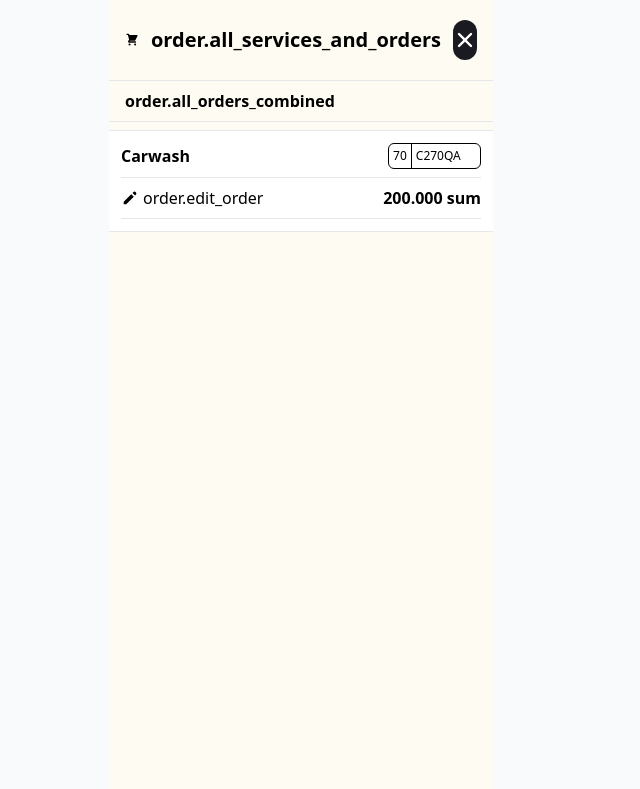
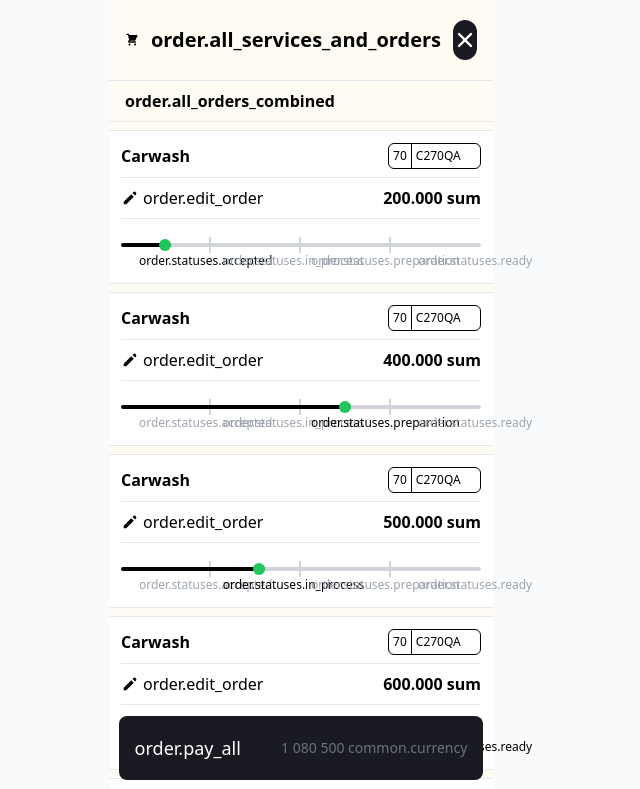
Before and after one commit to Humowels/panorama, a Next.js app: page /en/orders in a window 1280 px wide. Shown: the top 789 px of the page, without its empty margins (339-979 px from the left). Built offline with nearby package versions, Linux system fonts and the light colour scheme.

Commit message:
feat: implemented orders page

```diff
--- a/src/components/layout/service-layout/service-layout-header.tsx
+++ b/src/components/layout/service-layout/service-layout-header.tsx
@@ -1,14 +1,18 @@
+"use client"
 import { ShoppingBagIcon } from "@heroicons/react/solid";
+import Link from "next/link";
+import {useLocaleContext} from "@/context/locale.context";
 
 export const ServiceLayoutHeader = () => {
+    const {lang} = useLocaleContext()
   return (
     <header className="bg-primary flex p-4 items-center justify-between ">
       <p className="text-white">PANORAMA</p>
       <div className="flex items-center gap-8">
         <div className="w-9 h-9 rounded-full bg-red-500"></div>
-        <div className="w-9 h-9 rounded-full bg-white flex items-center justify-center cursor-pointer z-10">
+        <Link href={`/${lang}/orders`} className="w-9 h-9 rounded-full bg-white flex items-center justify-center cursor-pointer z-10">
           <ShoppingBagIcon className="w-5" />
-        </div>
+        </Link>
       </div>
     </header>
   );
--- /dev/null
+++ b/src/components/orders/order-status/order-status-progress.tsx
@@ -0,0 +1,74 @@
+"use client";
+
+import { TOrderStatuses } from "@/components/orders/order-status/order-status";
+import { useLocaleContext } from "@/context/locale.context";
+import { twMerge } from "tailwind-merge";
+
+interface IProps {
+  status: TOrderStatuses;
+}
+
+export const OrderStatusProgress = ({ status }: IProps) => {
+  const statusPercents: Record<TOrderStatuses, string> = {
+    new: "14%",
+    process: "40%",
+    preparation: "64%",
+    ready: "100%",
+  };
+
+  const statusTextPositions: Record<TOrderStatuses, string> = {
+    new: "20%",
+    process: "13%",
+    preparation: "11%",
+    ready: "30%",
+  };
+
+  const { t } = useLocaleContext();
+
+  const statusLabels: Record<TOrderStatuses, string> = {
+    new: t("order.statuses.accepted"),
+    process: t("order.statuses.in_process"),
+    preparation: t("order.statuses.preparation"),
+    ready: t("order.statuses.ready"),
+  };
+
+  return (
+    <div className="py-6">
+      <div className="w-full bg-gray-300 h-1 rounded-full relative flex flex-col justify-center">
+        <div className="flex items-center justify-evenly">
+          {Object.entries(statusPercents).map(([key, value], index) => {
+            const isLastStatus = index === 3;
+            const isActiveStatus = key === status;
+            return (
+              <div
+                className={twMerge(
+                  "w-full  relative",
+                  !isLastStatus &&
+                    "after:content-[''] after:absolute after:w-[2px] after:h-4 after:bg-gray-300 after:right-0 after:-top-2",
+                )}
+              >
+                <p
+                  style={{ left: statusTextPositions[key as TOrderStatuses] }}
+                  className={twMerge(
+                    "absolute top-2 text-xs text-gray-400",
+                    isActiveStatus && "text-black",
+                  )}
+                >
+                  {statusLabels[key as TOrderStatuses]}
+                </p>
+              </div>
+            );
+          })}
+        </div>
+        <div
+          style={{ width: statusPercents[status] }}
+          className="bg-black h-full rounded-full absolute left-0"
+        >
+          <div className="w-full relative">
+            <div className="bg-green-500 w-3 h-3 rounded-full absolute right-0 -top-1"></div>
+          </div>
+        </div>
+      </div>
+    </div>
+  );
+};
--- a/src/components/orders/order-status/order-status.tsx
+++ b/src/components/orders/order-status/order-status.tsx
@@ -1,6 +1,7 @@
 import { useLocaleContext } from "@/context/locale.context";
 import { CarNumberPlatte } from "@/components/car-wash/car-number-platte";
 import { PencilIcon } from "@heroicons/react/solid";
+import { OrderStatusProgress } from "@/components/orders/order-status/order-status-progress";
 
 export type TOrderVariants = "car_wash" | "cafe";
 export type TOrderStatuses = "new" | "process" | "preparation" | "ready";
@@ -40,7 +41,9 @@ export const OrderStatus = ({ status, variant, carNumber, price }: IProps) => {
         </p>
         <p className="font-bold">{price} sum</p>
       </div>
-      <div></div>
+      <div>
+        <OrderStatusProgress status={status} />
+      </div>
     </div>
   );
 };
--- a/src/components/orders/orders.tsx
+++ b/src/components/orders/orders.tsx
@@ -2,6 +2,7 @@
 import { OrdersHeader } from "@/components/orders/orders-header";
 import { useLocaleContext } from "@/context/locale.context";
 import { OrderStatus } from "@/components/orders/order-status/order-status";
+import { Button } from "@/components/ui/button";
 
 export const Orders = () => {
   const { t } = useLocaleContext();
@@ -9,14 +10,51 @@ export const Orders = () => {
     <div className="">
       <OrdersHeader />
       <p className="border-b py-2 px-4 font-semibold">{t("order.all_orders_combined")}</p>
-      <div className="mt-2">
+      <div className="mt-2 space-y-2">
         <OrderStatus
           status="new"
           variant="car_wash"
           carNumber={{ regionCode: "70", number: "C270QA" }}
           price="200.000"
         />
+        <OrderStatus
+          status="preparation"
+          variant="car_wash"
+          carNumber={{ regionCode: "70", number: "C270QA" }}
+          price="400.000"
+        />
+        <OrderStatus
+          status="process"
+          variant="car_wash"
+          carNumber={{ regionCode: "70", number: "C270QA" }}
+          price="500.000"
+        />
+        <OrderStatus
+          status="ready"
+          variant="car_wash"
+          carNumber={{ regionCode: "70", number: "C270QA" }}
+          price="600.000"
+        />{" "}
+        <OrderStatus
+          status="process"
+          variant="car_wash"
+          carNumber={{ regionCode: "70", number: "C270QA" }}
+          price="500.000"
+        />
+        <OrderStatus
+          status="ready"
+          variant="car_wash"
+          carNumber={{ regionCode: "70", number: "C270QA" }}
+          price="600.000"
+        />
       </div>
+      <Button
+        className="flex h-16 items-center justify-between sticky mt-2 bottom-5 w-[95%] mx-auto"
+        variant="primary"
+      >
+        <p className="text-lg">{t("order.pay_all")}</p>
+        <p className="text-gray-500">1 080 500 {t("common.currency")}</p>
+      </Button>
     </div>
   );
 };
--- a/src/dictionaries/ru.json
+++ b/src/dictionaries/ru.json
@@ -22,7 +22,14 @@
     "order_success_layer_message": "Заказали мойку, еду в кафе и \nподстриглись? Все заказы будут \nобъединены в один счет.",
     "close_in_seconds": "Закроем автоматически через {{ second }} ceкунд...",
     "all_orders_combined": "Все заказы объединены в один счет",
-    "edit_order": "Изменить заказ"
+    "edit_order": "Изменить заказ",
+    "statuses": {
+      "accepted": "Принято",
+      "in_process": "В процессе",
+      "preparation": "Подготовка",
+      "ready": "Готово"
+    },
+    "pay_all": "Оплатить всё"
   },
   "car_wash": {
     "my_cars": "Мои автомобили",
@@ -31,6 +38,7 @@
   "common": {
     "back": "Назад",
     "filter": "Фильтр",
-    "back_to_homepage": "Перейти на главную"
+    "back_to_homepage": "Перейти на главную",
+    "currency": "сум"
   }
 }
```
